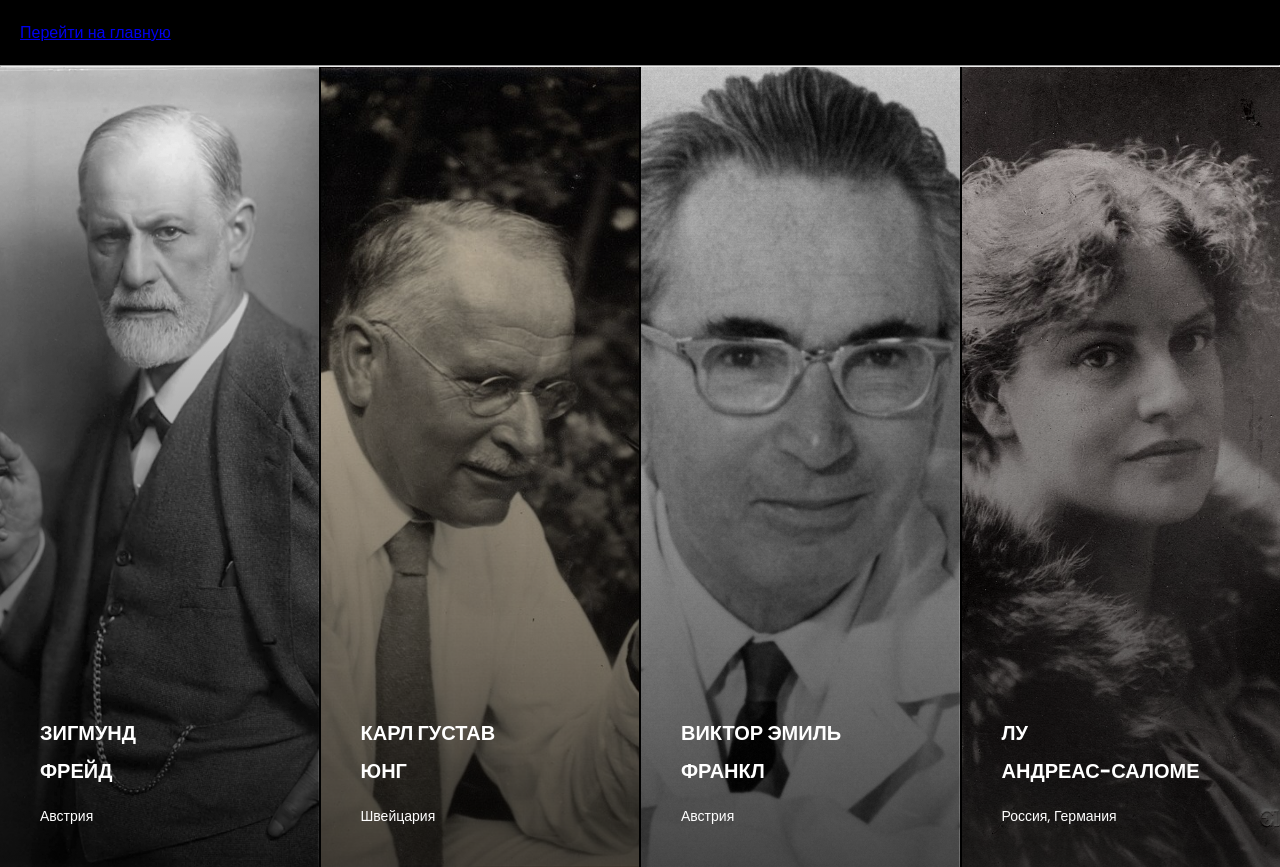
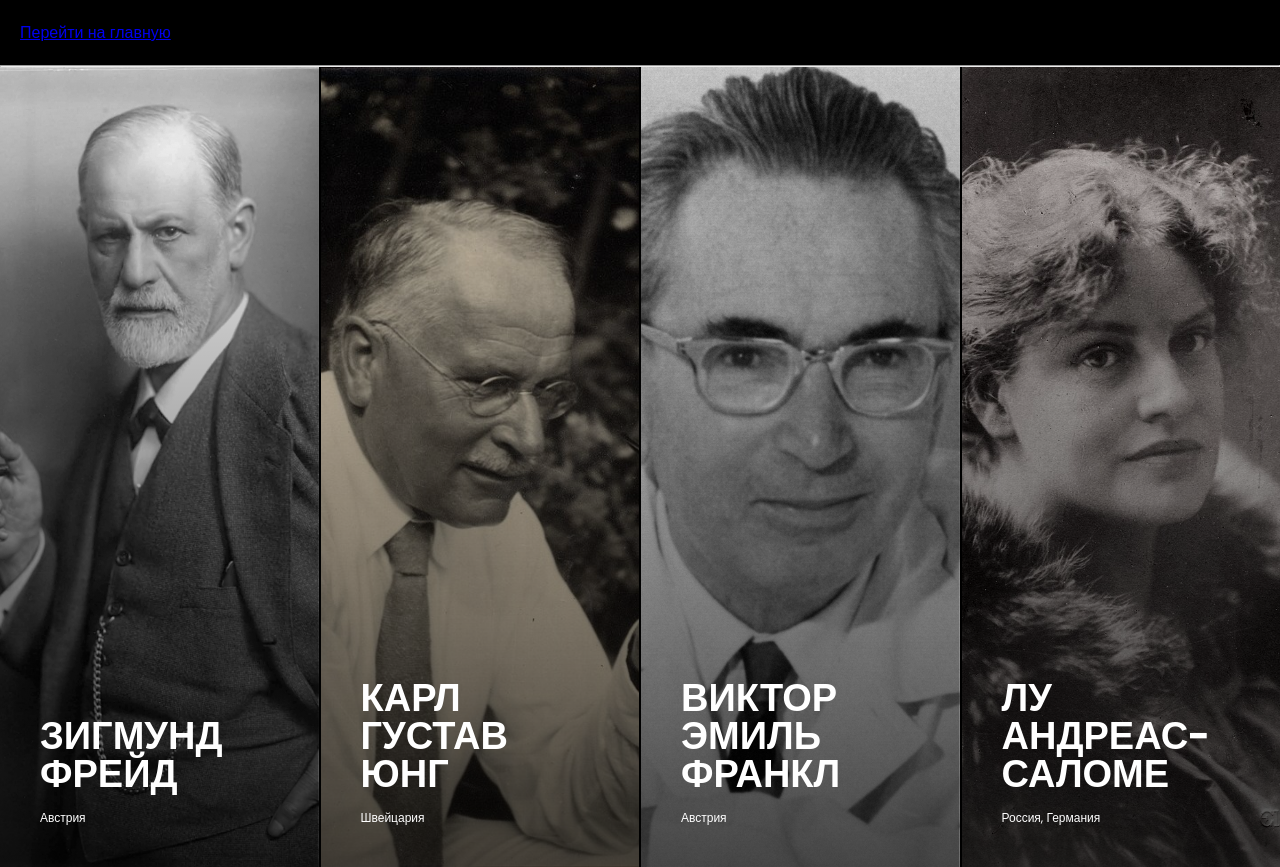
Before and after one commit to sergeyreb/training, a plain HTML site: page task3.html in a window 1280 px wide. Drawn offline with Linux system fonts and the light colour scheme.

Commit message:
Add files via upload

```diff
--- a/task3.css
+++ b/task3.css
@@ -65,13 +65,13 @@ body{
 }
 
 h3{
-    font-size: 20px;
+    font-size: 38px;
     text-transform: uppercase;
     line-height: 38px;
 }
 
 h4{
-    font-size: 14px;
+    font-size: 12px;
     text-transform: capitalize;
     opacity: 0.7s;
     font-weight: normal;
```
